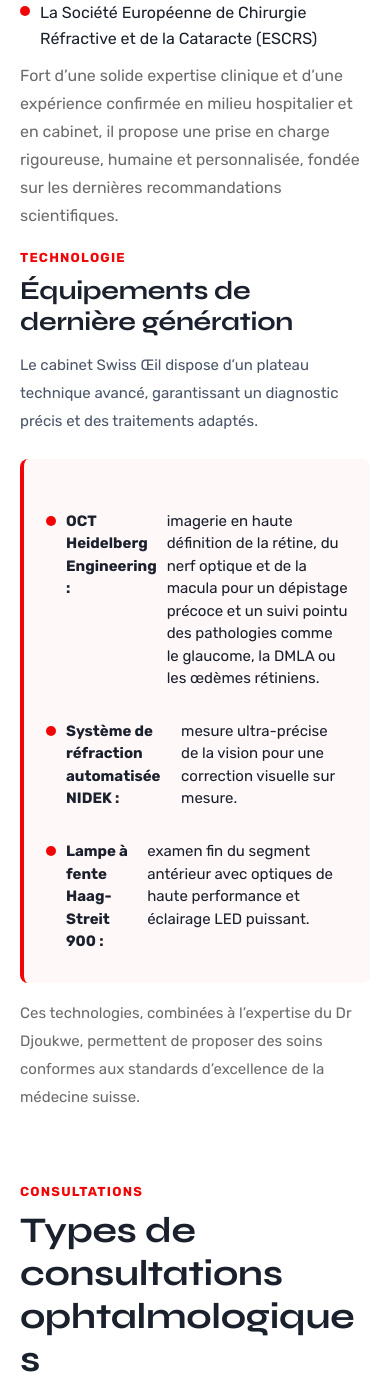
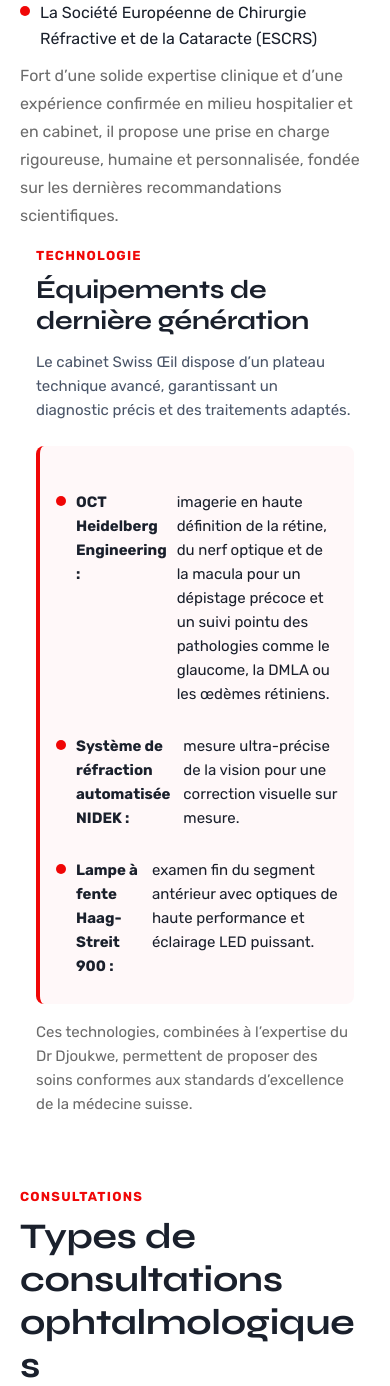
Before and after one commit to yvan-dz/swissoeil, a PHP site: page /service.php in a window 390 px wide. Shown: the part 2084-3470 px from the top of the page. Run offline with PHP 8.4, Linux system fonts and the light colour scheme.

Commit message:
nouveaux media querries

```diff
--- a/assets/css/service.css
+++ b/assets/css/service.css
@@ -394,3 +394,33 @@ body {
         font-size: 15px;
     }
 }
+
+@media screen and (max-width: 768px) {
+    .tech-equipements {
+        width: 100%;
+        max-width: 100%;
+        padding-left: 16px;
+        padding-right: 16px;
+        margin-left: auto;
+        margin-right: auto;
+        box-sizing: border-box;
+        overflow-x: hidden;
+    }
+
+    .tech-equipements h2.section-title {
+        font-size: 22px;
+    }
+
+    .tech-equipements p,
+    .tech-equipements .lead,
+    .tech-equipements ul li {
+        font-size: 15px;
+        line-height: 1.6;
+    }
+
+    .tech-equipements .highlight-box {
+        padding: 16px;
+        font-size: 15px;
+        overflow-x: auto;
+    }
+}
```
